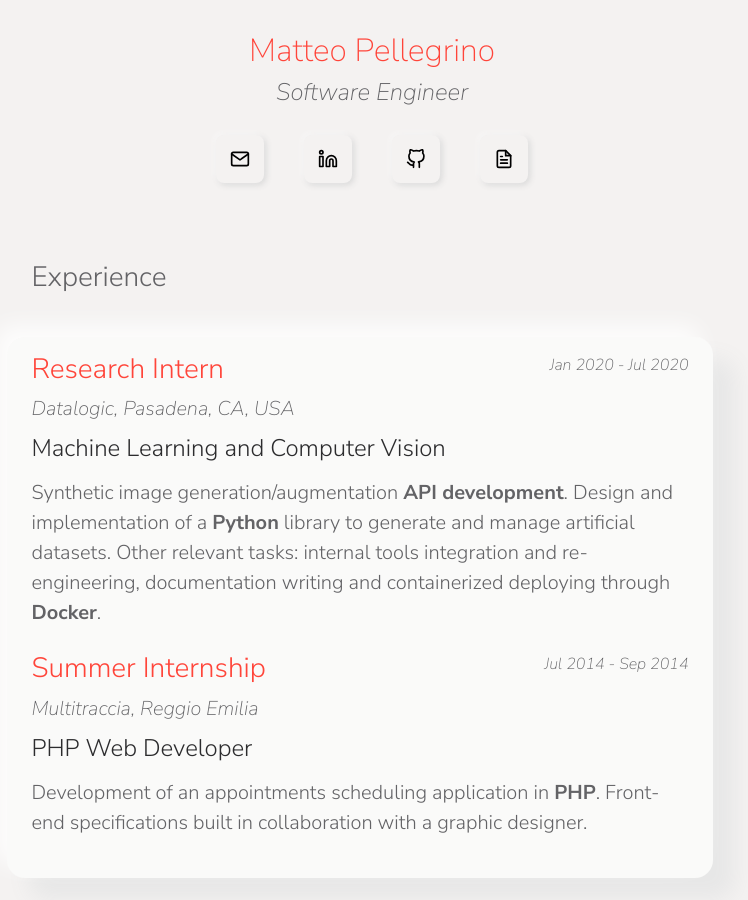
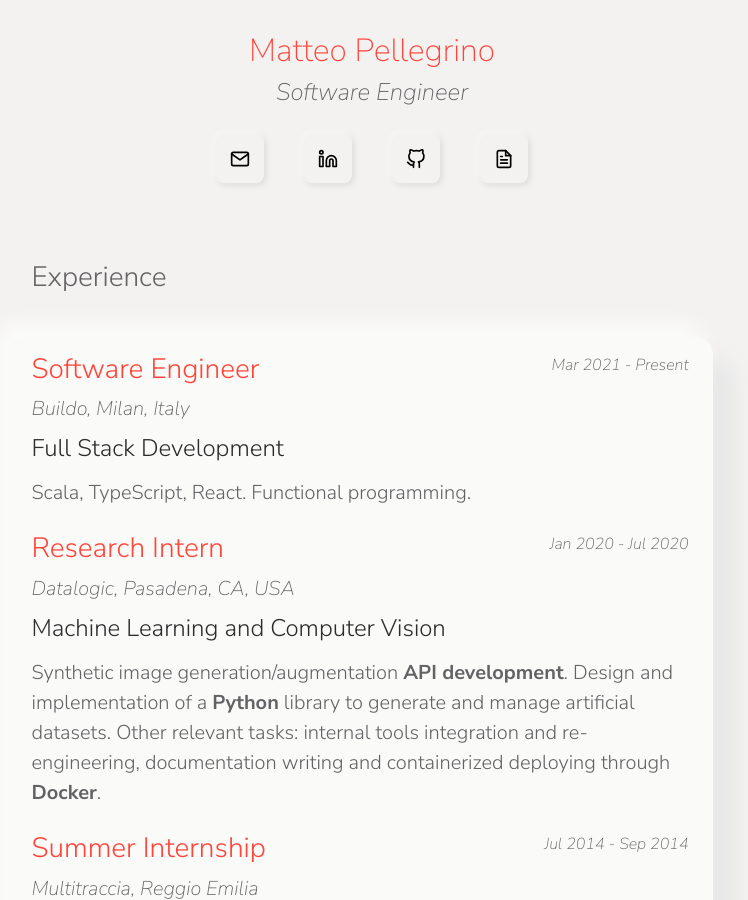
Before and after one commit to arabello/arabello.github.io, a Jekyll site: the page built from index.md, in a window 1280 px wide and 900 px high. Shown: the whole window, without its empty margins (268-1016 px from the left). Built offline with Jekyll 4.4.1, drawn with Linux system fonts in a browser that asks for light colours.

Commit message:
Add new portfolio experience

```diff
--- a/_data/portfolio.yml
+++ b/_data/portfolio.yml
@@ -14,6 +14,11 @@ sections:
   - title: Experience
     type: experience
     items:
+      - title: Software Engineer
+        date: Mar 2021 - Present
+        location: Buildo, Milan, Italy
+        short: Full Stack Development
+        desc: Scala, TypeScript, React. Functional programming.
       - title: Research Intern
         date: Jan 2020 - Jul 2020
         location: Datalogic, Pasadena, CA, USA
```
Also changed, not shown: 1 other file.
